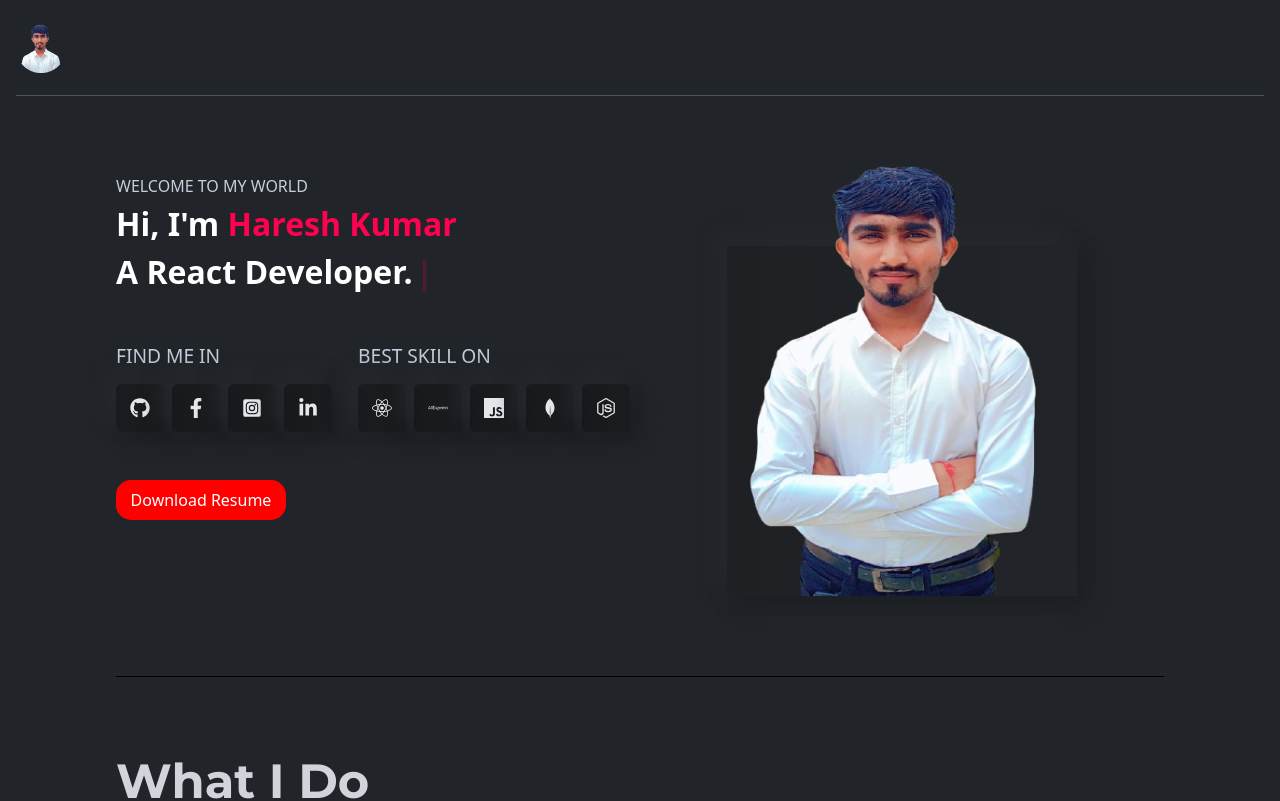
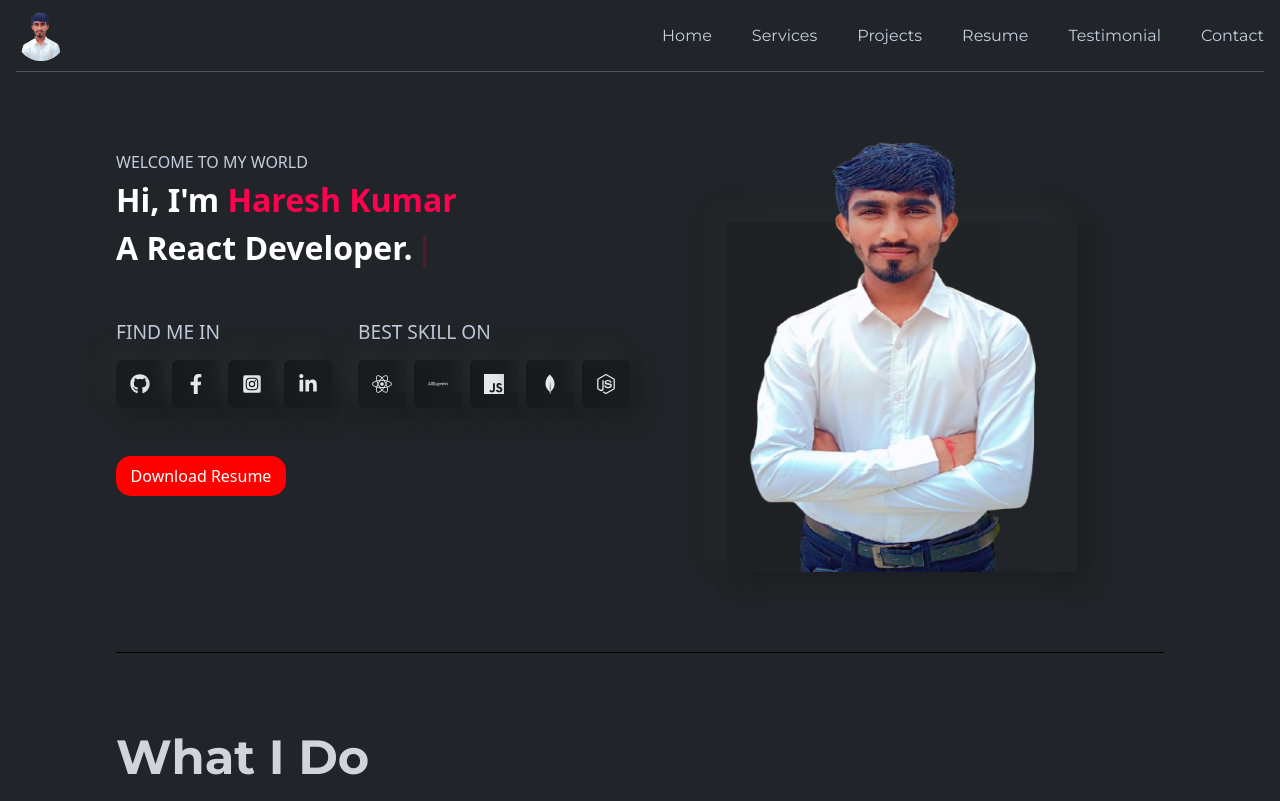
Before and after one commit to Hareshku/HareshKumar, a React (Create React App) app: page / in a window 1280 px wide. Shown: the top 801 px of the page. Built offline with nearby package versions, Linux system fonts and the light colour scheme.

Commit message:
Update Navbar.module.css

```diff
--- a/src/components/navbar/Navbar.module.css
+++ b/src/components/navbar/Navbar.module.css
@@ -127,6 +127,21 @@
   color: var(--designColor);
 }
 
+@media (min-width: 768px) {
+
+  .navbar{
+    height: 4.5rem;
+  }
+  .navLinks {
+    display: flex;
+    gap: 2.5rem;
+  }
+
+  .toggleButton {
+    display: none;
+  }
+}
+
 /* Sidebar styling for small devices */
 .sidebar {
   position: fixed;
@@ -224,20 +239,8 @@
 
 /* Responsive only for small devices */
 @media (max-width: 768px) {
-    .navbar{
-        height: 4.5rem;
-    }
   .sidebar {
     width: 100%; /* Occupy the full width of the screen */
-  }
-
-  .navLinks {
-    display: flex;
-    gap: 2.5rem;
-  }
-
-  .toggleButton {
-    display: none;
   }
 }
 
```
